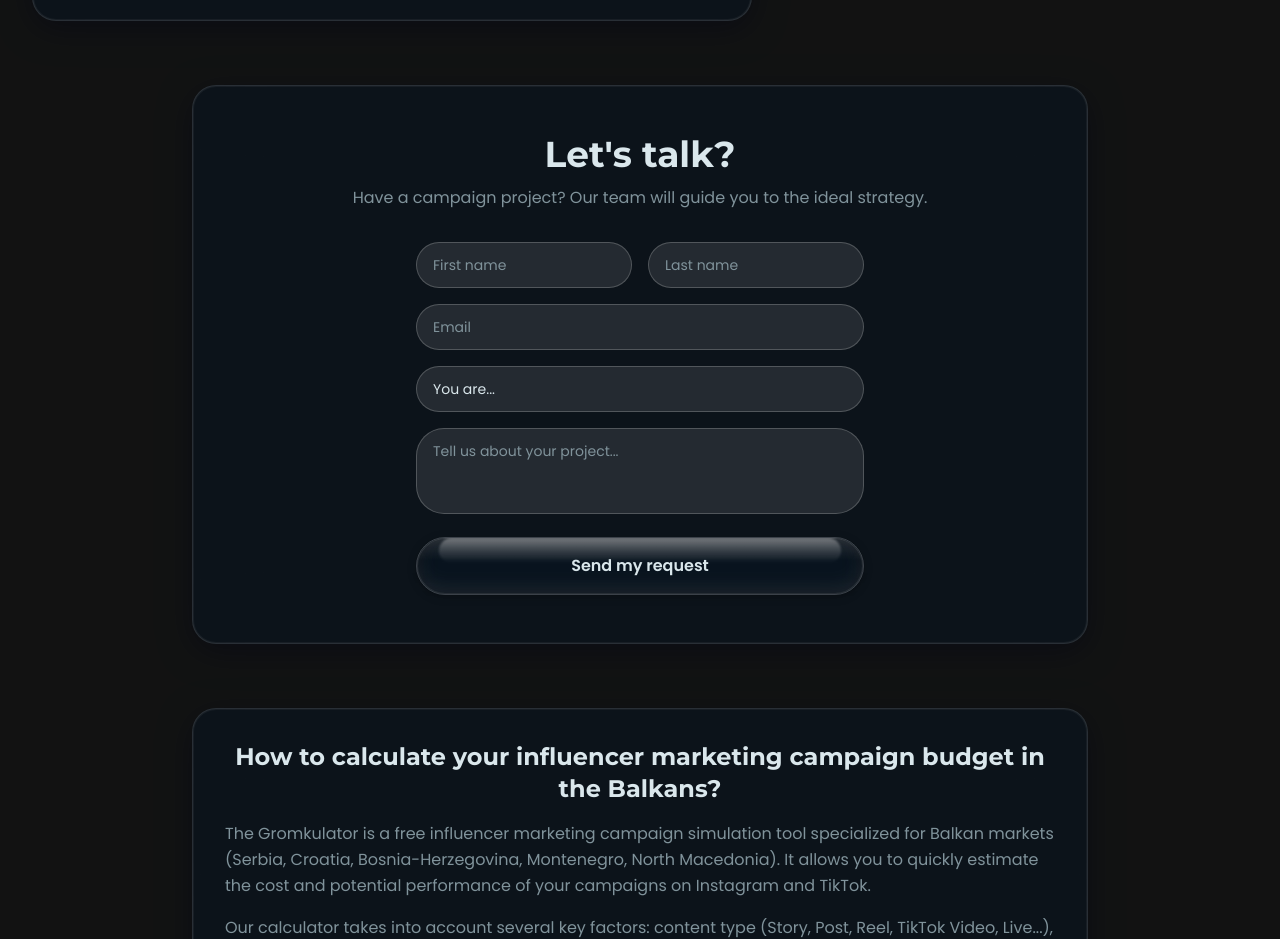
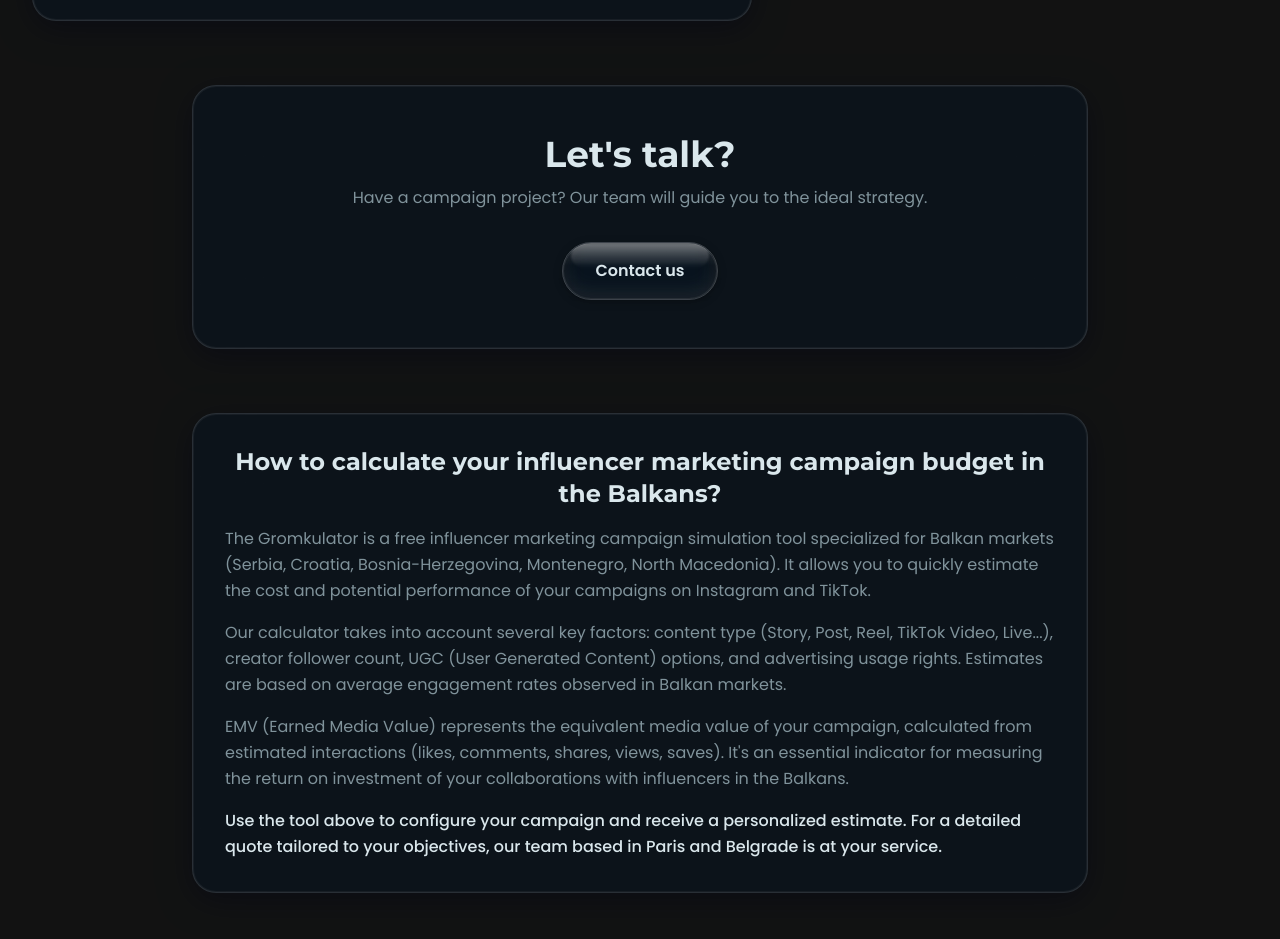
Before and after one commit to tolomanoskin-cmyk/grom-agency, a Next.js app: page /en/gromkulator in a window 1280 px wide. Shown: the part 1861-2800 px from the top of the page. Built offline with nearby package versions, Linux system fonts and the light colour scheme.

Commit message:
feat: replace form with contact link in GromkulatorContent

```diff
--- a/components/gromkulator/gromkulator-content.tsx
+++ b/components/gromkulator/gromkulator-content.tsx
@@ -1,6 +1,7 @@
 'use client'
 
 import { useState, useMemo } from 'react'
+import Link from 'next/link'
 import { useLanguage } from '@/components/language-provider'
 import { GlassCard } from '@/components/glass-card'
 import {
@@ -725,7 +726,7 @@ export function GromkulatorContent() {
         {/* CTA Section - Parlons-en ? */}
         <div className="max-w-4xl mx-auto mt-16">
           <GlassCard className="p-8 sm:p-12" glow>
-            <div className="text-center mb-8">
+            <div className="text-center">
               <h2 className="font-display text-2xl sm:text-3xl lg:text-4xl font-bold mb-3">
                 {language === 'fr'
                   ? 'Parlons-en ?'
@@ -733,70 +734,20 @@ export function GromkulatorContent() {
                   ? 'Da razgovaramo?'
                   : 'Let\'s talk?'}
               </h2>
-              <p className="text-muted-foreground max-w-xl mx-auto">
+              <p className="text-muted-foreground max-w-xl mx-auto mb-8">
                 {language === 'fr'
                   ? 'Vous avez un projet de campagne ? Notre equipe vous accompagne pour definir la strategie ideale.'
                   : language === 'rs'
                   ? 'Imate projekat kampanje? Nas tim ce vas voditi do idealne strategije.'
                   : 'Have a campaign project? Our team will guide you to the ideal strategy.'}
               </p>
+              <Link
+                href={`/${language}/contact`}
+                className="btn-glossy px-8 py-4 text-foreground text-base font-semibold inline-flex items-center gap-2"
+              >
+                {language === 'fr' ? 'Nous contacter' : language === 'rs' ? 'Kontaktirajte nas' : 'Contact us'}
+              </Link>
             </div>
-
-            <form className="space-y-4 max-w-md mx-auto">
-              <div className="grid sm:grid-cols-2 gap-4">
-                <input
-                  type="text"
-                  placeholder={language === 'fr' ? 'Prenom' : language === 'rs' ? 'Ime' : 'First name'}
-                  className="w-full px-4 py-3 rounded-xl bg-white/10 border border-white/20 text-sm text-foreground placeholder:text-muted-foreground focus:outline-none focus:border-primary/50 transition-colors"
-                  required
-                />
-                <input
-                  type="text"
-                  placeholder={language === 'fr' ? 'Nom' : language === 'rs' ? 'Prezime' : 'Last name'}
-                  className="w-full px-4 py-3 rounded-xl bg-white/10 border border-white/20 text-sm text-foreground placeholder:text-muted-foreground focus:outline-none focus:border-primary/50 transition-colors"
-                  required
-                />
-              </div>
-              <input
-                type="email"
-                placeholder="Email"
-                className="w-full px-4 py-3 rounded-xl bg-white/10 border border-white/20 text-sm text-foreground placeholder:text-muted-foreground focus:outline-none focus:border-primary/50 transition-colors"
-                required
-              />
-              <select
-                className="w-full px-4 py-3 rounded-xl bg-white/10 border border-white/20 text-sm text-foreground focus:outline-none focus:border-primary/50 transition-colors appearance-none"
-                required
-              >
-                <option value="" className="bg-background">
-                  {language === 'fr' ? 'Vous etes...' : language === 'rs' ? 'Vi ste...' : 'You are...'}
-                </option>
-                <option value="brand" className="bg-background">
-                  {language === 'fr' ? 'Une marque' : language === 'rs' ? 'Brend' : 'A brand'}
-                </option>
-                <option value="agency" className="bg-background">
-                  {language === 'fr' ? 'Une agence' : language === 'rs' ? 'Agencija' : 'An agency'}
-                </option>
-                <option value="creator" className="bg-background">
-                  {language === 'fr' ? 'Un createur' : language === 'rs' ? 'Kreator' : 'A creator'}
-                </option>
-                <option value="other" className="bg-background">
-                  {language === 'fr' ? 'Autre' : language === 'rs' ? 'Ostalo' : 'Other'}
-                </option>
-              </select>
-              <textarea
-                placeholder={language === 'fr' ? 'Parlez-nous de votre projet...' : language === 'rs' ? 'Recite nam o svom projektu...' : 'Tell us about your project...'}
-                rows={3}
-                className="w-full px-4 py-3 rounded-xl bg-white/10 border border-white/20 text-sm text-foreground placeholder:text-muted-foreground focus:outline-none focus:border-primary/50 transition-colors resize-none"
-              />
-              <a
-                href={`mailto:rs@grom-agency.com?subject=${encodeURIComponent(
-                  language === 'fr' ? 'Demande depuis Gromkulator' : language === 'rs' ? 'Zahtev sa Gromkulatora' : 'Request from Gromkulator'
-                )}`}
-                className="btn-glossy w-full px-6 py-4 text-foreground text-base font-semibold flex items-center justify-center gap-2"
-              >
-                {language === 'fr' ? 'Envoyer ma demande' : language === 'rs' ? 'Posaljite zahtev' : 'Send my request'}
-              </a>
-            </form>
           </GlassCard>
         </div>
 
```
